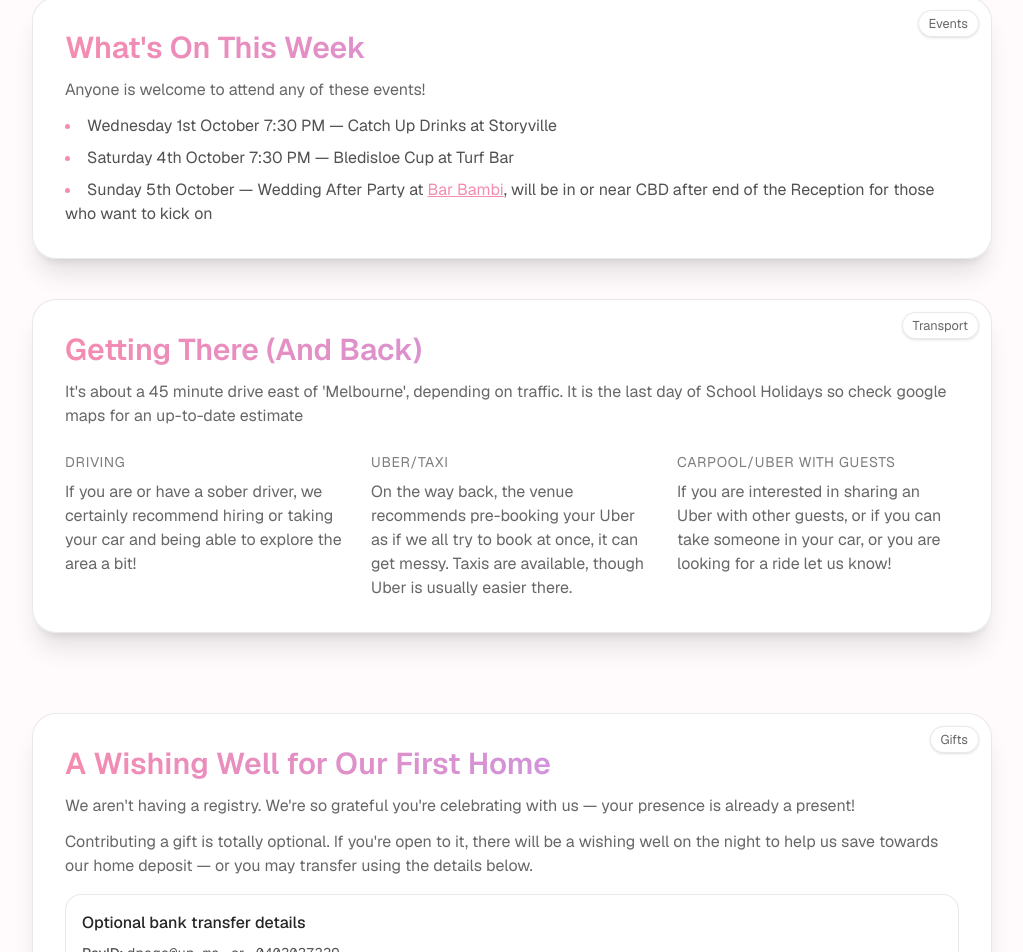
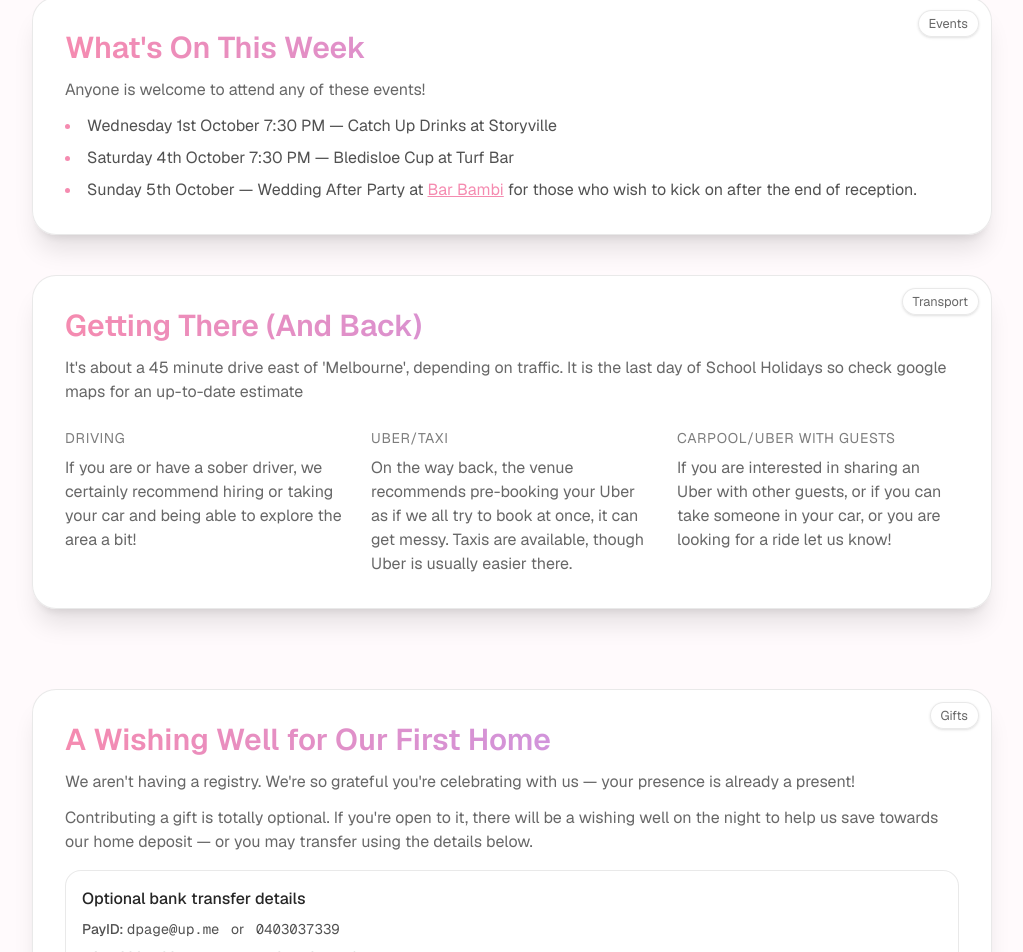
Before and after one commit to neonnubula/bella-danny-wedding, a Next.js app: page / in a window 1280 px wide. Shown: the part 2532-3484 px from the top of the page, without its empty margins (128-1151 px from the left). Built offline with nearby package versions, Linux system fonts and the light colour scheme; a web font is replaced by a local one.

Commit message:
Simplify after party text while keeping Bar Bambi link
- Changed to: 'Wedding After Party at Bar Bambi for those who wish to kick on after the end of reception.'
- Removed redundant 'will be in or near CBD' and 'want to kick on' phrasing

```diff
--- a/src/app/page.tsx
+++ b/src/app/page.tsx
@@ -171,7 +171,7 @@ export default function Home() {
             <ul className="list-disc list-inside mt-3 space-y-2 marker:text-[#f58bb0] text-foreground/80">
               <li>Wednesday 1st October 7:30 PM — Catch Up Drinks at Storyville</li>
               <li>Saturday 4th October 7:30 PM — Bledisloe Cup at Turf Bar</li>
-              <li>Sunday 5th October — Wedding After Party at <a className="text-[#f58bb0] underline" href="https://barbambi.com.au/" target="_blank" rel="noopener noreferrer">Bar Bambi</a>, will be in or near CBD after end of the Reception for those who want to kick on</li>
+              <li>Sunday 5th October — Wedding After Party at <a className="text-[#f58bb0] underline" href="https://barbambi.com.au/" target="_blank" rel="noopener noreferrer">Bar Bambi</a> for those who wish to kick on after the end of reception.</li>
             </ul>
           </div>
         </div>
```
